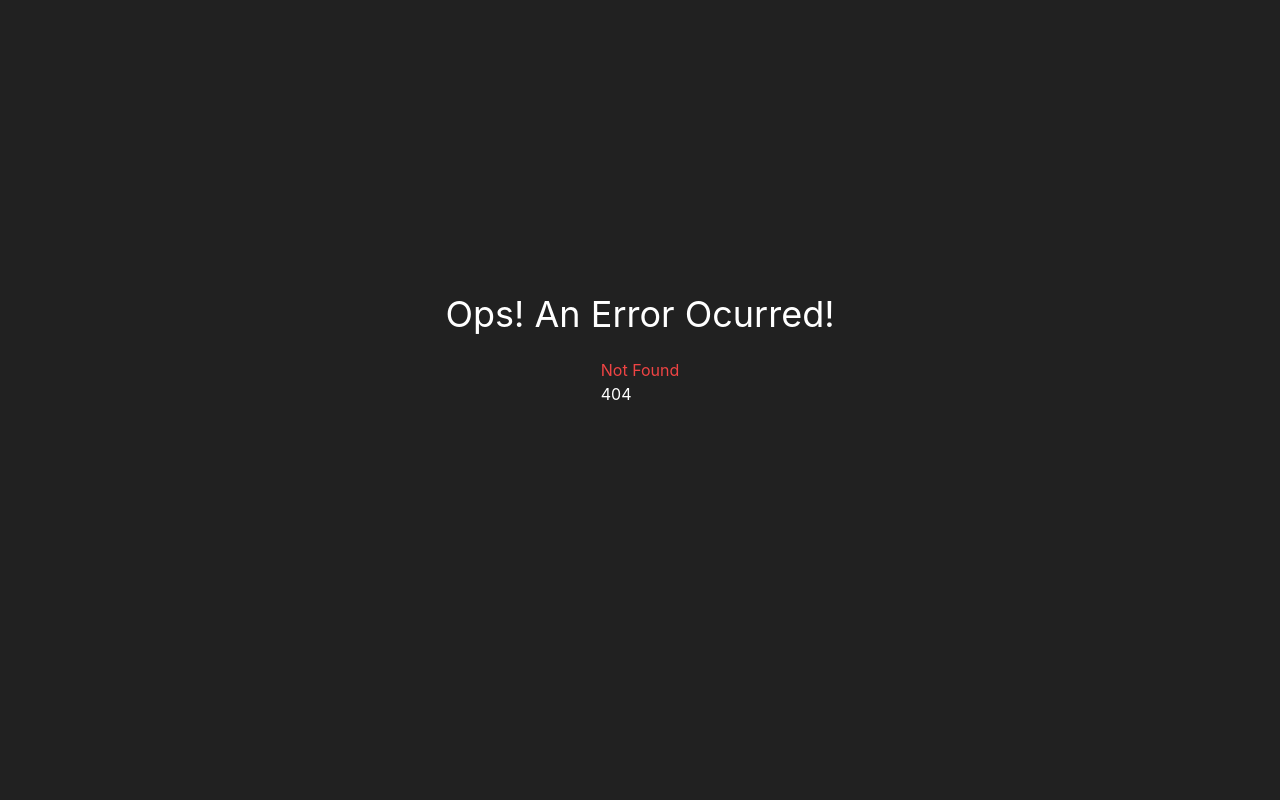
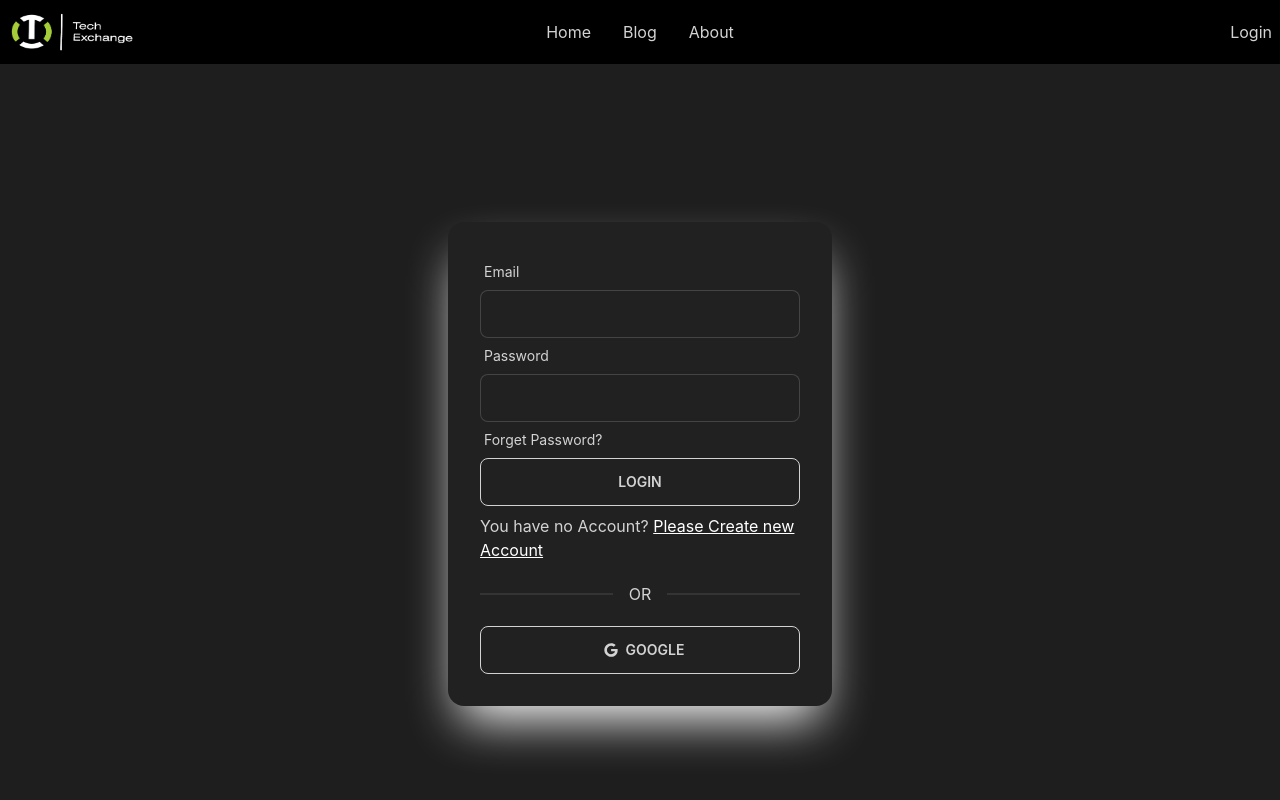
Before and after one commit to Mihir160/b612-used-products-resale-clients-side, a React (Create React App) app: page /login in a window 1280 px wide. Before the commit this address had no page. Shown: the top 800 px of the page. Built offline with nearby package versions, Linux system fonts and the light colour scheme.

Commit message:
login from added

```diff
--- a/package.json
+++ b/package.json
@@ -8,8 +8,11 @@
     "@testing-library/react": "^13.4.0",
     "@testing-library/user-event": "^13.5.0",
     "daisyui": "^2.41.0",
+    "firebase": "^9.14.0",
     "react": "^18.2.0",
     "react-dom": "^18.2.0",
+    "react-hook-form": "^7.39.5",
+    "react-icons": "^4.6.0",
     "react-router-dom": "^6.4.3",
     "react-scripts": "5.0.1",
     "web-vitals": "^2.1.4"
--- /dev/null
+++ b/src/Components/Firebase/Firebase.js
@@ -0,0 +1,19 @@
+// Import the functions you need from the SDKs you need
+import { initializeApp } from "firebase/app";
+// TODO: Add SDKs for Firebase products that you want to use
+// https://firebase.google.com/docs/web/setup#available-libraries
+
+// Your web app's Firebase configuration
+const firebaseConfig = {
+  apiKey: process.env.REACT_APP_apiKey,
+  authDomain: process.env.REACT_APP_authDomain,
+  projectId: process.env.REACT_APP_projectId,
+  storageBucket: process.env.REACT_APP_storageBucket,
+  messagingSenderId: process.env.REACT_APP_messagingSenderId,
+  appId: process.env.REACT_APP_appId
+};
+
+// Initialize Firebase
+const app = initializeApp(firebaseConfig);
+
+export default app
--- a/src/Components/Home/Categories/Categories.js
+++ b/src/Components/Home/Categories/Categories.js
@@ -14,7 +14,7 @@ const Categories = () => {
     return (
         <div>
 
-            <div className='grid gap-6 grid-cols-1 justify-items-center md:grid-cols-2 lg:grid-cols-3  mt-6'>
+            <div className='grid gap-6 grid-cols-1 justify-items-center md:grid-cols-2 lg:grid-cols-3  mt-12 mb-12'>
                 {
                     categories.map((category) => <Category key={category._id} category={category}></Category>)
                 }
--- a/src/Components/Home/Categories/Category.js
+++ b/src/Components/Home/Categories/Category.js
@@ -5,8 +5,8 @@ const Category = ({ category }) => {
     const {category_name, image,category_id} = category
 
     return (
-        <div>
-            <div className="card w-96 bg-base-100 shadow-xl image-full">
+        <div >
+            <div className="card lg:w-96 lg:h-full  bg-base-100 shadow-2xl shadow-white image-full">
                 <figure><img src={image} alt="phone" /></figure>
                 <div className="card-body">
                     <div className="card-actions  justify-center mt-12">
--- /dev/null
+++ b/src/Components/Login/Login.js
@@ -0,0 +1,79 @@
+import React, { useState } from 'react';
+import { useForm } from 'react-hook-form';
+import { Link } from 'react-router-dom';
+import { FaGoogle } from "react-icons/fa";
+
+const Login = () => {
+    const { register, formState: { errors }, handleSubmit } = useForm();
+    // const { signIn } = useContext(AuthContext);
+    const [loginError, setLoginError] = useState('');
+    const [loginUserEmail, setLoginUserEmail] = useState('');
+    // const [token] = useToken(loginUserEmail);
+    // const location = useLocation();
+    // const navigate = useNavigate();
+
+    // const from = location.state?.from?.pathname || '/';
+
+    // if (token) {
+    //     navigate(from, { replace: true });
+    // }
+
+    const handleLogin = data => {
+        console.log(data);
+        setLoginError('');
+        // signIn(data.email, data.password)
+        //     .then(result => {
+        //         const user = result.user;
+        //         console.log(user);
+        //         setLoginUserEmail(data.email);
+        //     })
+        //     .catch(error => {
+        //         console.log(error.message)
+        //         setLoginError(error.message);
+        //     });
+    }
+    return (
+        <div>
+            <div className="hero min-h-screen bg-base-200">
+                <div className="hero-content">
+
+                    <div className="card flex-shrink-0 w-full max-w-sm shadow-2xl shadow-white bg-base-100">
+                        <div className="card-body">
+                            <form onSubmit={handleSubmit(handleLogin)}>
+                                <div className="form-control w-full max-w-xs">
+                                    <label className="label"> <span className="label-text">Email</span></label>
+                                    <input type="text"
+                                        {...register("email", {
+                                            required: "Email Address is required"
+                                        })}
+                                        className="input input-bordered w-full max-w-xs" />
+                                    {errors.email && <p className='text-red-600'>{errors.email?.message}</p>}
+                                </div>
+                                <div className="form-control w-full max-w-xs">
+                                    <label className="label"> <span className="label-text">Password</span></label>
+                                    <input type="password"
+                                        {...register("password", {
+                                            required: "Password is required",
+                                            minLength: { value: 6, message: 'Password must be 6 characters or longer' }
+                                        })}
+                                        className="input input-bordered w-full max-w-xs" />
+                                    <label className="label"> <span className="label-text">Forget Password?</span></label>
+                                    {errors.password && <p className='text-red-600'>{errors.password?.message}</p>}
+                                </div>
+                                <input className='btn btn-outline w-full' value="Login" type="submit" />
+                                <div>
+                                    {loginError && <p className='text-red-600'>{loginError}</p>}
+                                </div>
+                            </form>
+                            <p>You have no Account? <Link className='text-white underline' to="/signup">Please Create new Account</Link></p>
+                            <div className="divider">OR</div>
+                            <button className='btn btn-outline w-full'><FaGoogle className='m-2'></FaGoogle> GOOGLE</button>
+                        </div>
+                    </div>
+                </div>
+            </div>
+        </div>
+    );
+};
+
+export default Login;
--- a/src/Components/Products/Product.js
+++ b/src/Components/Products/Product.js
@@ -1,16 +1,31 @@
 import React from 'react';
-
+import { FaMapMarkerAlt, FaUserCheck } from "react-icons/fa";
 const Product = ({ product }) => {
     console.log(product)
-    const { image, title,location,original_price    } = product
+    const { image, title, location, original_price, resale_price, years_of_use, seller_name, seller_verified, post_time, product_condition
+    } = product
     return (
         <div>
-            <div className="card w-96 bg-base-100 shadow-2xl">
+            <div className="card lg:w-96 lg:h-full bg-base-100 shadow-2xl shadow-white">
                 <figure><img src={image} alt="Shoes" /></figure>
                 <div className="card-body">
                     <h2 className="card-title">{title}</h2>
-                    <p>{location}</p>
-                    <p>Price: ${original_price}</p>
+                    <div className='flex items-center gap-2'>
+                        <FaMapMarkerAlt className='text-white'></FaMapMarkerAlt>
+                        <p>{location}</p>
+                    </div>
+                    <p>Original Price : ${original_price}</p>
+                    <p>Resale Price : ${resale_price}</p>
+                    <p>Years of use : {years_of_use}</p>
+                    <p>Condition : {product_condition}</p>
+                    <p>Post Time : {post_time}</p>
+                    <div className='flex items-center'>
+                        <p>Seller : {seller_name}</p>
+                        {
+                            seller_verified === 'verified' && <p className='text-green-700'><FaUserCheck></FaUserCheck></p>
+                        }
+
+                    </div>
                     <div className="card-actions justify-end">
                         <button className="btn btn-primary">Book Now</button>
                     </div>
--- a/src/Components/Routes/Routes.js
+++ b/src/Components/Routes/Routes.js
@@ -3,6 +3,7 @@ import { createBrowserRouter } from "react-router-dom";
 
 import Home from "../Home/Home";
 import Main from "../Layout/Main";
+import Login from "../Login/Login";
 import Products from "../Products/Products";
 import ErrorDisplay from "../Shared/ErrorDisplay/ErrorDisplay";
 
@@ -20,6 +21,10 @@ const router = createBrowserRouter([
                 path:'/products/:id',
                 element:<Products></Products>,
                 loader:({params}) => fetch(`http://localhost:5000/products/${params.id}`)
+            },
+            {
+                path:'/login',
+                element:<Login></Login>
             }
 
         ]
--- a/src/Components/Shared/Navbar/Navbar.js
+++ b/src/Components/Shared/Navbar/Navbar.js
@@ -33,7 +33,7 @@ const Navbar = () => {
                 </ul>
             </div>
             <div className="navbar-end">
-                <Link to='#'>Login</Link>
+                <Link to='/login'>Login</Link>
             </div>
         </div>
     );
```
Also changed, not shown: 1 other file (tests, documents, lock files or other folders).
